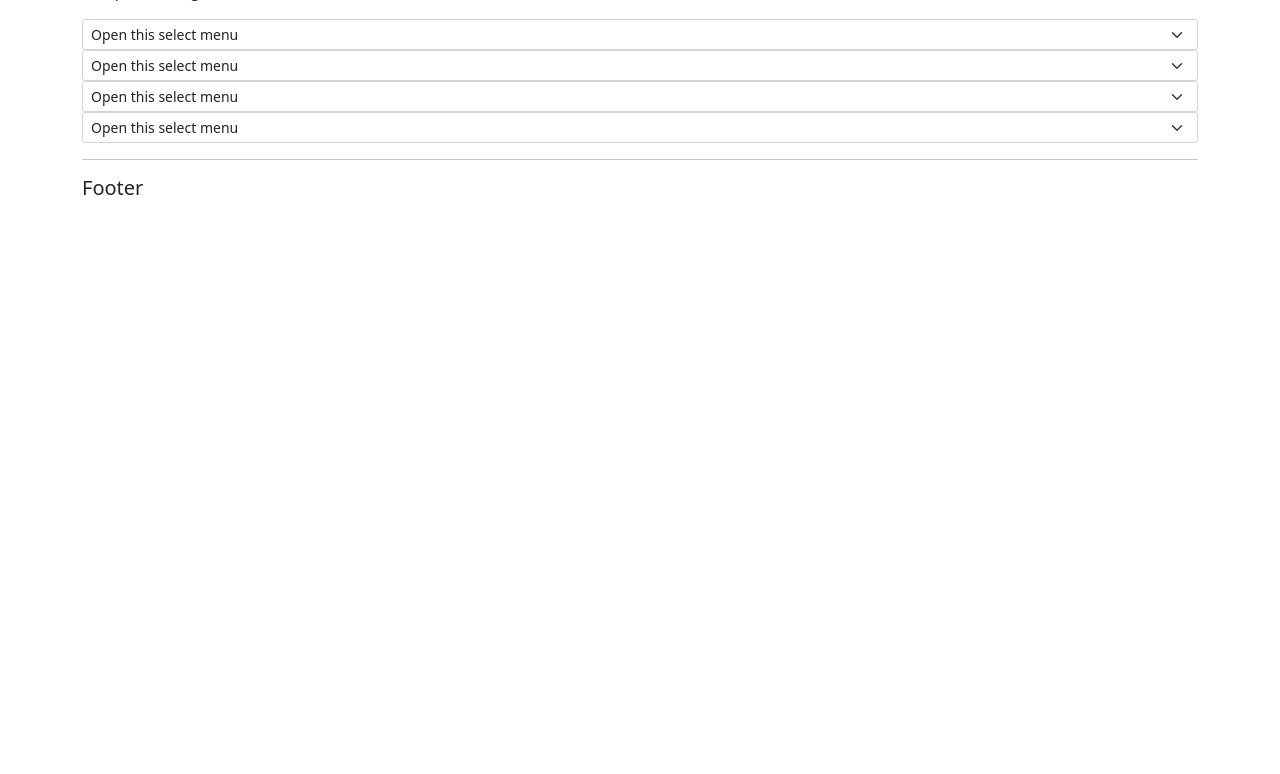
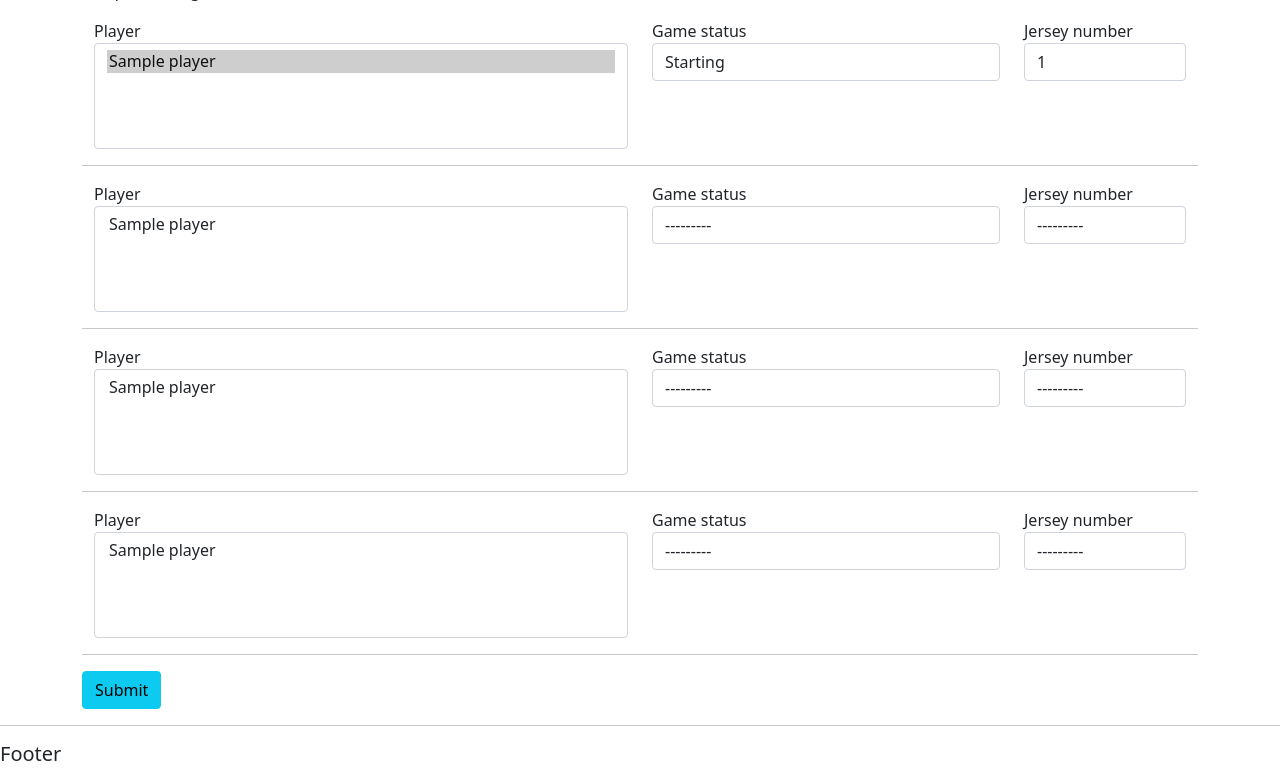
Before and after one commit to TNolan01/player_track, a Django app: page /match/create_squad/1 in a window 1280 px wide. Shown: the part 377-1151 px from the top of the page. Before the commit the page ends 572 px from the top, so only its background shows below. Run offline with Django 3.2, Linux system fonts and the light colour scheme; tables that the repository leaves empty hold one stand-in row (values such as "Sample post"); one stand-in notice (Sample message) is shown; some libraries are stand-ins or nearby versions.

```diff
--- a/templates/main/main.html
+++ b/templates/main/main.html
@@ -23,12 +23,13 @@
 
 </head>
 <body>
-    {% for message in messages %}
+
+
+    {% include 'main/navbar.html' %}
+    <div>  {% for message in messages %}
         <p>{{message}}</p>
     {% endfor %}
-
-    {% include 'main/navbar.html' %}
-
+    </div>
 
     {% block content %}
 
--- a/templates/match/add_player_to_match.html
+++ b/templates/match/add_player_to_match.html
@@ -21,11 +21,10 @@
                 {% endfor %}
 
 				<div class="form-row">
-					<div class= "col">
+					<div class= "col" >
 						{{ form.player}}
-
 					</div>
-					<div class="col">
+					<div class="col" label="Jersey_Number">
 						{{ form.jersey_number}}
 					</div>
 					<div class="col">
--- a/templates/match/create_squad.html
+++ b/templates/match/create_squad.html
@@ -1,10 +1,8 @@
 {% extends 'main/main.html' %}
 {% load static %}
-{% load bootstrap4 %}
-{% bootstrap_css %}
-{% bootstrap_javascript jquery='full' %}
+{% load crispy_forms_tags %}
+{% block content %}
 
-{% block content %}
 
 <div class="container">
 	{% for message in messages %}
@@ -19,20 +17,28 @@
 			{% for hidden in form.hidden_fields %}
 				{{ hidden }}
 			{% endfor %}
-				<select id="players" name="ddplayers" class="form-select form-select-sm" aria-label=".form-select-sm example">
-						<option selected>Open this select menu</option>
-						{% for player in players %}
-						<option value="{{ player.id}}">{{ player.name}}</option>
-						{% endfor %}
-				</select>
+			{% comment %} {{form|crispy}}  {% endcomment %}
+			<div class="container">
+				<div class="row" >
+					<div class="col-6 mb-0">
+
+							{{ form.player|as_crispy_field }}
 
 
+					</div>
+					<div class="col-4 mb-0">
+					{{ form.game_status|as_crispy_field }}
+					</div>
+					<div class="col-2 mb-0">
+					{{ form.jersey_number|as_crispy_field }}
+					</div>
+				</div>
+			</div>
+			<hr>
+			{% endfor %}
+			<input type="submit" class="btn btn-info">
+		</form>
 
-
-
-
-				{% endfor %}
-
-
+</div>
 
 {% endblock %}
--- a/tracker/forms.py
+++ b/tracker/forms.py
@@ -55,30 +55,25 @@ class MatchForm(forms.ModelForm):
 
 
 class SquadForm(forms.ModelForm):
-
-    def __init__(self, *args, **kwargs):
-        super(SquadForm, self).__init__(*args, **kwargs)
-        # self.fields['notes'].initial = 'Notes'
-        # self.fields['points'].initial = '0'
-        # self.fields['goals'].initial = '0'
-        self.fields['game_status'].initial = 0
-        self.fields['jersey_number'].initial = 0
-
-
     class Meta:
         model = Team_Selection
         fields = ['match', 'player', 'jersey_number', 'game_status']
 
         widgets = {
-        # 'player' : forms.Select(attrs={'class': 'form-control', 'placeholder':'Player', 'required':False}),
-        'jersey_number': forms.Select(attrs={'class': 'form-control','required':False}),
+        'jersey_number': forms.Select(attrs={'class': 'form-control','required':False, 'placeholder':'Jersey'}),
         'game_status' : forms.Select(attrs={'class': 'form-control','required':False}),
-        # 'goals' : forms.NumberInput(attrs={'class': 'form-control','placeholder':'Goals', 'blank' : 'True'}),
-        # 'points' : forms.NumberInput(attrs={'class': 'form-control','placeholder':'Points','required':False}),
-        # 'notes' : forms.Textarea(attrs={'class': 'form-control','placeholder':'Notes','required':False})
         }
 
         player = CustomMMCF(
         queryset=Player.objects.all(),
-        widget=forms.Select(attrs={'class': 'form-control' })
+        widget=forms.Select(attrs={'class': 'form-select' })
         )
+
+
+class CreateSquad(forms.ModelForm):
+    class Meta:
+        fields = ['match', 'player', 'jersey_number', 'game_status']
+
+    def __init__(self, *args, **kwargs):
+        super(CreateSquad, self).__init__(*args, **kwargs)
+        self.fields['player'].widget.attrs['class'] = 'form-select'
--- a/tracker/views.py
+++ b/tracker/views.py
@@ -241,12 +241,12 @@ def add_player_to_match(request, pk):
 
 
 def create_squad(request, pk):
-    SquadFormSet = inlineformset_factory(Match, Team_Selection, form=SquadForm, fields=('player','jersey_number','game_status'), max_num=25)
+    MatchFormSet = inlineformset_factory(Match, Team_Selection, form=CreateSquad, fields=('player','jersey_number','game_status'), max_num=25)
     match = Match.objects.get(id=pk)
     players = Player.objects.all()
-    formset = SquadFormSet(instance=match)
+    formset = MatchFormSet(instance=match)
     if request.method == 'POST':
-        formset = SquadFormSet(request.POST, instance=match)
+        formset = MatchFormSet(request.POST, instance=match)
         if formset.is_valid():
             formset.save()
             return redirect('match_dashboard')
```
Also changed, not shown: templates/match/create squad copy.html (added, +62 -0 lines), README.md. Lines whose indentation alone changed are shown as unchanged.
